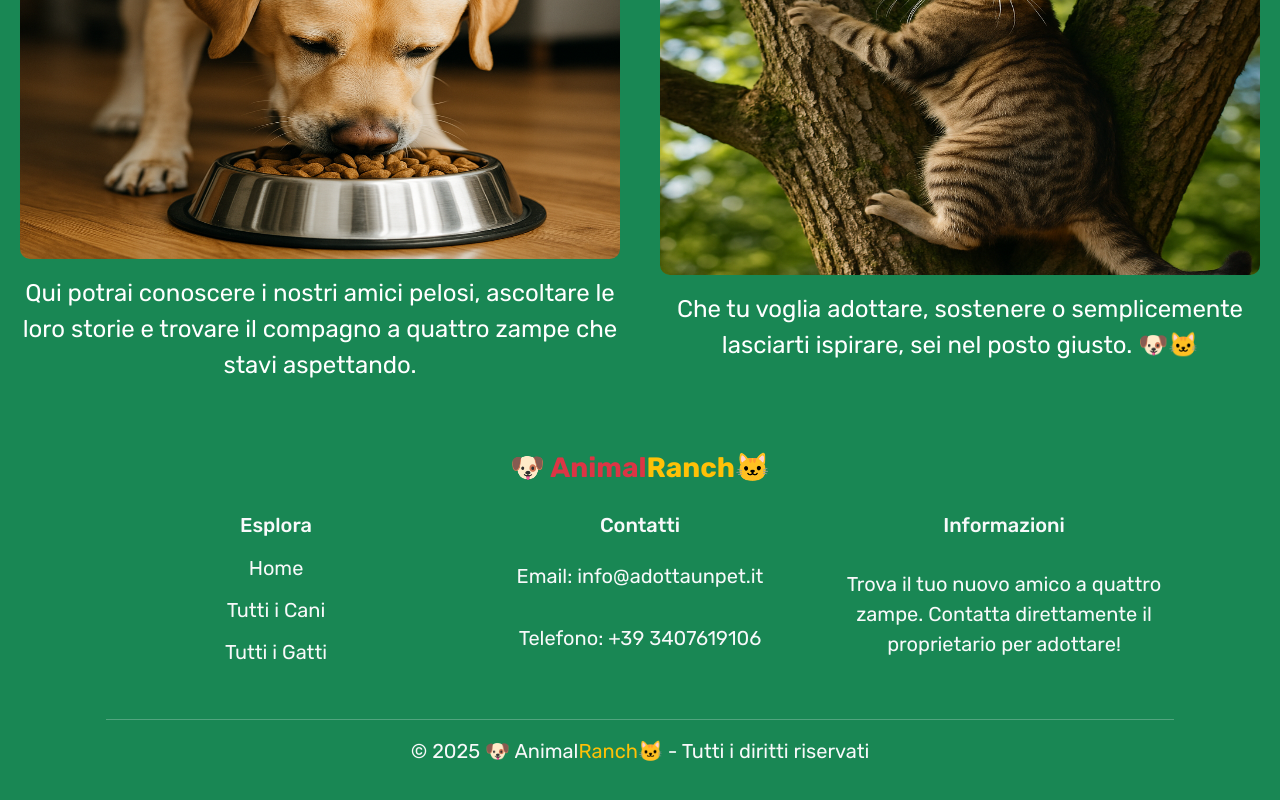
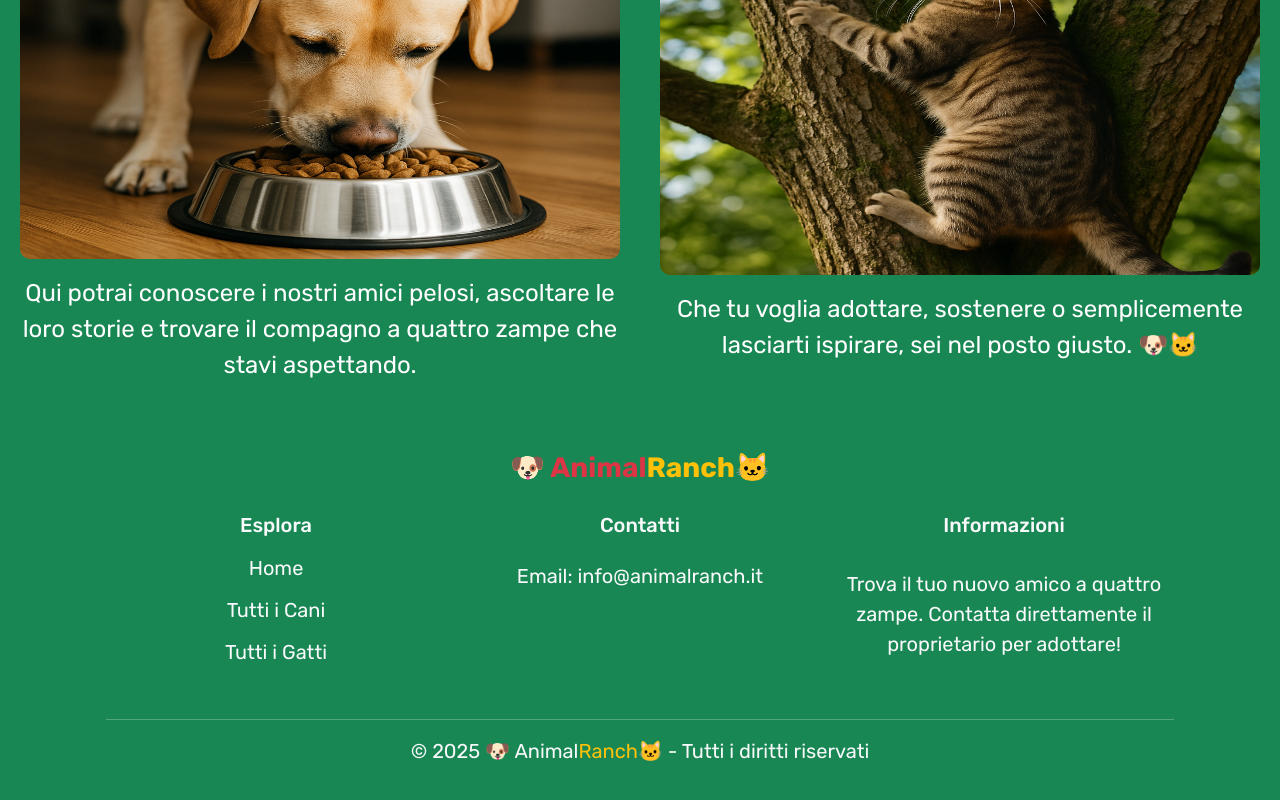
Before and after one commit to SimonRandi/CAPSTONE-PROJECT, a React (Vite) app in the folder FRONTEND/: page / in a window 1280 px wide. Shown: the part 1179-1979 px from the top of the page. Built offline with nearby package versions, Linux system fonts and the light colour scheme; no server answers.

Commit message:
cleaning footer

```diff
--- a/FRONTEND/src/App.jsx
+++ b/FRONTEND/src/App.jsx
@@ -21,7 +21,7 @@ import AboutUsPage from "./components/pages/aboutUs/AboutUsPage";
 const App = () => {
   useEffect(() => {
     AOS.init({
-      duration: 2000,
+      duration: 1000,
       once: false,
     });
   }, []);
--- a/FRONTEND/src/components/footer/Footer.jsx
+++ b/FRONTEND/src/components/footer/Footer.jsx
@@ -57,16 +57,7 @@ const Footer = () => {
                         href="mailto:info@adottaunpet.it"
                         className="text-light fs-5 text-decoration-none"
                       >
-                        info@adottaunpet.it
-                      </a>
-                    </p>
-                    <p className="text-center fs-5 text-nowrap">
-                      Telefono:{" "}
-                      <a
-                        href="tel:+393407619106"
-                        className="text-light fs-5 text-decoration-none"
-                      >
-                        +39 3407619106
+                        info@animalranch.it
                       </a>
                     </p>
                   </div>
```
